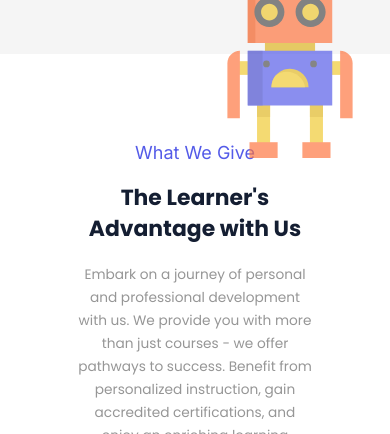
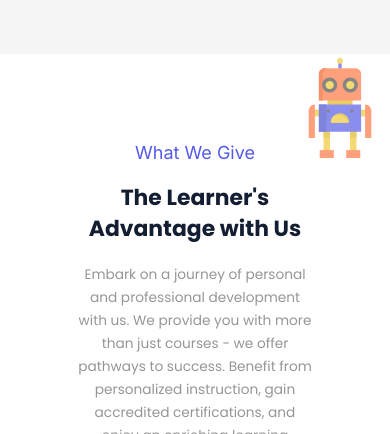
Before and after one commit to strdr4605/tum-web-lab2, a plain HTML site: page index.html in a window 390 px wide. Shown: the part 666-1100 px from the top of the page. Drawn offline with Linux system fonts and the light colour scheme.

Commit message:
refactor: adjust responsiveness

```diff
--- a/styles/mascot.css
+++ b/styles/mascot.css
@@ -50,3 +50,17 @@
     bottom: 20px;
   } /* Resting phase */
 }
+
+@media all and (max-width: 1100px) {
+  .mascot {
+    width: 150px;
+    height: 150px;
+  }
+}
+
+@media all and (max-width: 800px) {
+  .mascot {
+    width: 100px;
+    height: 100px;
+  }
+}
```
